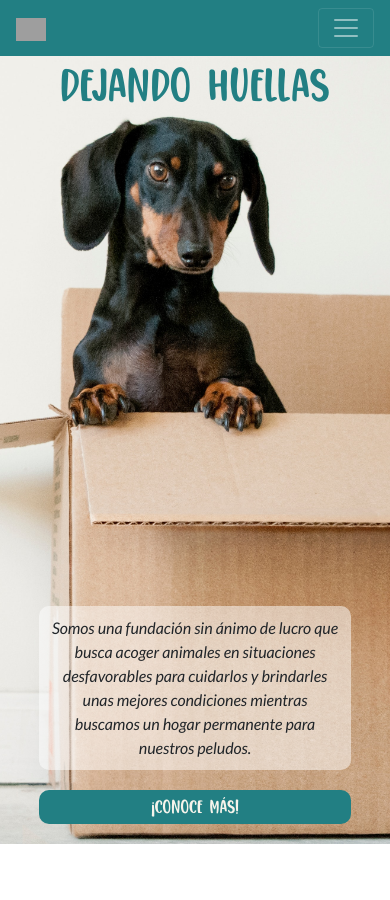
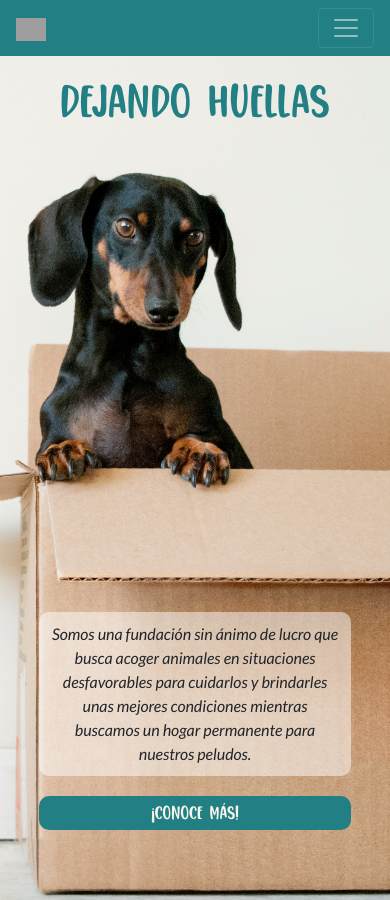
Before and after one commit to saradvr/dejandohuellas-frontend, a React (Create React App) app: page / in a window 390 px wide. Before the commit the page ends 844 px from the top, so only its background shows below. Built offline with nearby package versions, Linux system fonts and the light colour scheme; grey boxes are pictures that could not be loaded.

Commit message:
responsive estilos inicio

```diff
--- a/src/pages/Inicio/index.js
+++ b/src/pages/Inicio/index.js
@@ -7,7 +7,7 @@ export function Inicio() {
   const userType = localStorage.getItem('userType');
   return (
     <>
-      <Header fixed="top" />
+      <Header />
       <InicioMain>
         <TitleH1>Dejando Huellas</TitleH1>
         <MainSection>
--- a/src/pages/Inicio/styles.js
+++ b/src/pages/Inicio/styles.js
@@ -5,7 +5,7 @@ export const InicioMain = styled.main`
   background-image: url(${backImage});
   background-size: cover;
   background-repeat: no-repeat;
-  background-position: -600px;
+  background-position: -75vh;
   position: absolute;
   width: 100%;
   height: 100%;
@@ -13,13 +13,19 @@ export const InicioMain = styled.main`
   align-items: center;
   flex-direction: column;
   justify-content: center;
-  padding-top: 40px;
+
+  @media screen and (min-width: 460px) {
+    background-position: center;
+  }
 
   @media screen and (min-width: 630px) {
-    background-position: center;
     display: grid;
     grid-template-columns: 1fr 1fr;
     text-align: center;
+  }
+
+  @media screen and (min-width: 1250px) {
+    background-position: center top;
   }
 `;
 
@@ -27,6 +33,7 @@ export const TitleH1 = styled.h1`
   font-family: 'Snowy Night';
   color: #227f83;
   margin: 20px;
+  text-align: center;
 
   @media screen and (min-width: 630px) {
     align-self: flex-end;
@@ -44,6 +51,7 @@ export const MainSection = styled.section`
   display: flex;
   flex-direction: column;
   justify-content: flex-end;
+  margin-bottom: 50px;
 
   a {
     width: 80%;
```
